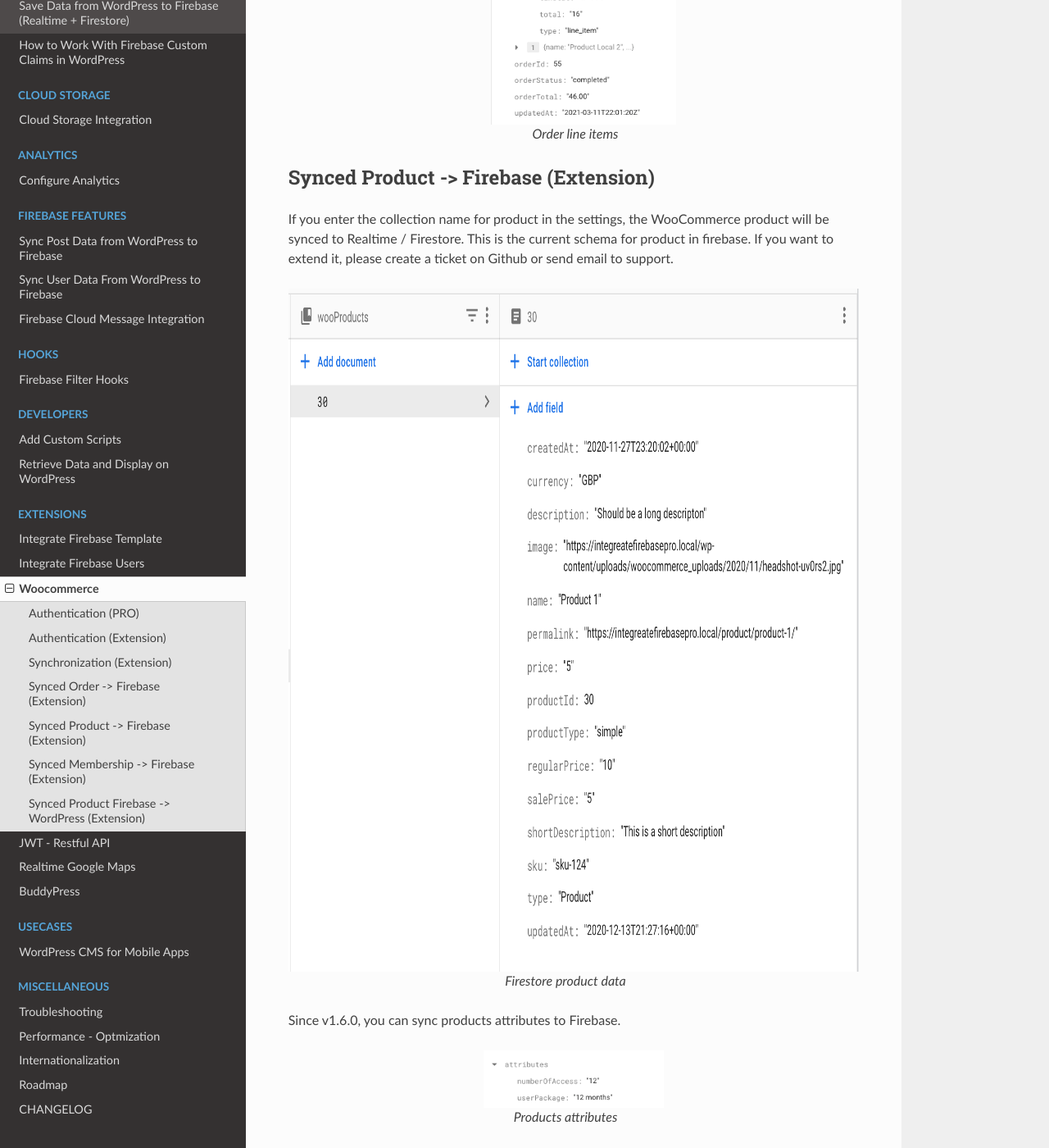
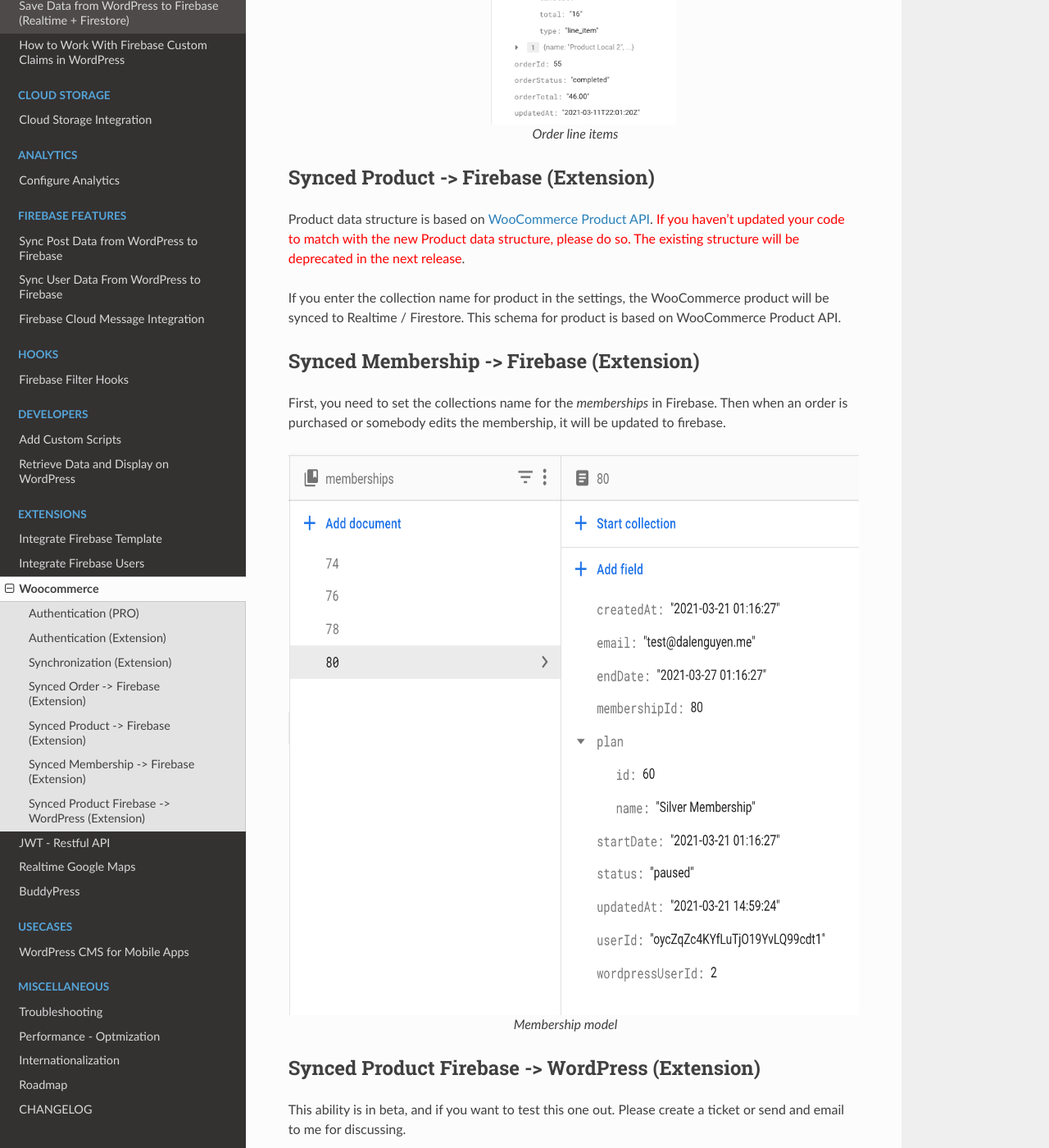
Before and after one commit to dalenguyen/firebase-wordpress-docs, a Sphinx documentation site: the page built from docs/extensions/woocommerce.rst, in a window 1280 px wide and 1400 px high, scrolled down 3128 px. Shown: the whole window at 82% size. Built offline with Sphinx 7.4.7 and the Read the Docs theme 2.0.0, drawn with Linux system fonts in a browser that asks for light colours.

Commit message:
updated changelog for firebase woocommerce

```diff
--- a/docs/conf.py
+++ b/docs/conf.py
@@ -22,7 +22,7 @@ copyright = "2021, Dale Nguyen"
 author = u"Dale Nguyen"
 
 # The short X.Y version
-version = "2.3.0"
+version = "2.4.0"
 release = version
 
 # -- General configuration ---------------------------------------------------
--- a/docs/extensions/woocommerce.rst
+++ b/docs/extensions/woocommerce.rst
@@ -1,3 +1,7 @@
+.. raw:: html
+
+    <style> .red {color:red} </style>
+
 Woocommerce
 =============
 
@@ -65,21 +69,11 @@ Since v1.8.0, order can be edited directly from WooCommerce and it will be synce
 Synced Product -> Firebase (Extension)
 ----------------------------------
 
-If you enter the collection name for product in the settings, the WooCommerce product will be synced to Realtime / Firestore. This is the current schema for product in firebase. If you want to extend it, please create a ticket on Github or send email to support.
+.. role:: red
 
-.. figure:: /images/extensions/woocommerce/firestore-product-data.png
-    :scale: 70%
-    :align: center
+Product data structure is based on `WooCommerce Product API <https://woocommerce.github.io/woocommerce-rest-api-docs/#products>`_. :red:`If you haven't updated your code to match with the new Product data structure, please do so. The existing structure will be deprecated in the next release`.
 
-    Firestore product data
-
-Since v1.6.0, you can sync products attributes to Firebase.
-
-.. figure:: /images/extensions/woocommerce/product-attributes.png
-    :scale: 70%
-    :align: center
-
-    Products attributes
+If you enter the collection name for product in the settings, the WooCommerce product will be synced to Realtime / Firestore. This schema for product is based on WooCommerce Product API.
 
 Synced Membership -> Firebase (Extension)
 ----------------------------------
--- a/docs/index.rst
+++ b/docs/index.rst
@@ -49,9 +49,9 @@ If you are interested in the development progress, please check the `Road map <h
 Products
 -----------
 
-- `Integrate Firebase PRO <https://firebase.dalenguyen.me/>`_ - `v2.10.0`
+- `Integrate Firebase PRO <https://firebase.dalenguyen.me/>`_ - `v2.11.0`
 - `Firebase WordPress Functions <https://firebase-wordpress-docs.readthedocs.io/en/latest/intro/cloud-functions-deployment.html>`_ - `v1.0.0` (bundle with PRO plugin)
-- `Integrate Firebase Woocommerce <https://firebase-wordpress-docs.readthedocs.io/en/latest/extensions/woocommerce.html>`_ - `v2.0.0` (Extension)
+- `Integrate Firebase Woocommerce <https://firebase-wordpress-docs.readthedocs.io/en/latest/extensions/woocommerce.html>`_ - `v2.1.0` (Extension)
 - `Integrate Firebase Users <https://firebase-wordpress-docs.readthedocs.io/en/latest/extensions/firebase-users.html>`_ - `v1.1.0` (Extension)
 - `Integrate Firebase Template <https://firebase-wordpress-docs.readthedocs.io/en/latest/extensions/firebase-template.html>`_ - `v1.0.0` (Extension)
 
```
Also changed, not shown: other parts of docs/index.rst (+1 -1 lines), docs/misc/changelog.rst (+17 -0 lines), docs/images/extensions/woocommerce/firestore-product-data.png (deleted), docs/images/extensions/woocommerce/product-attributes.png (deleted).
